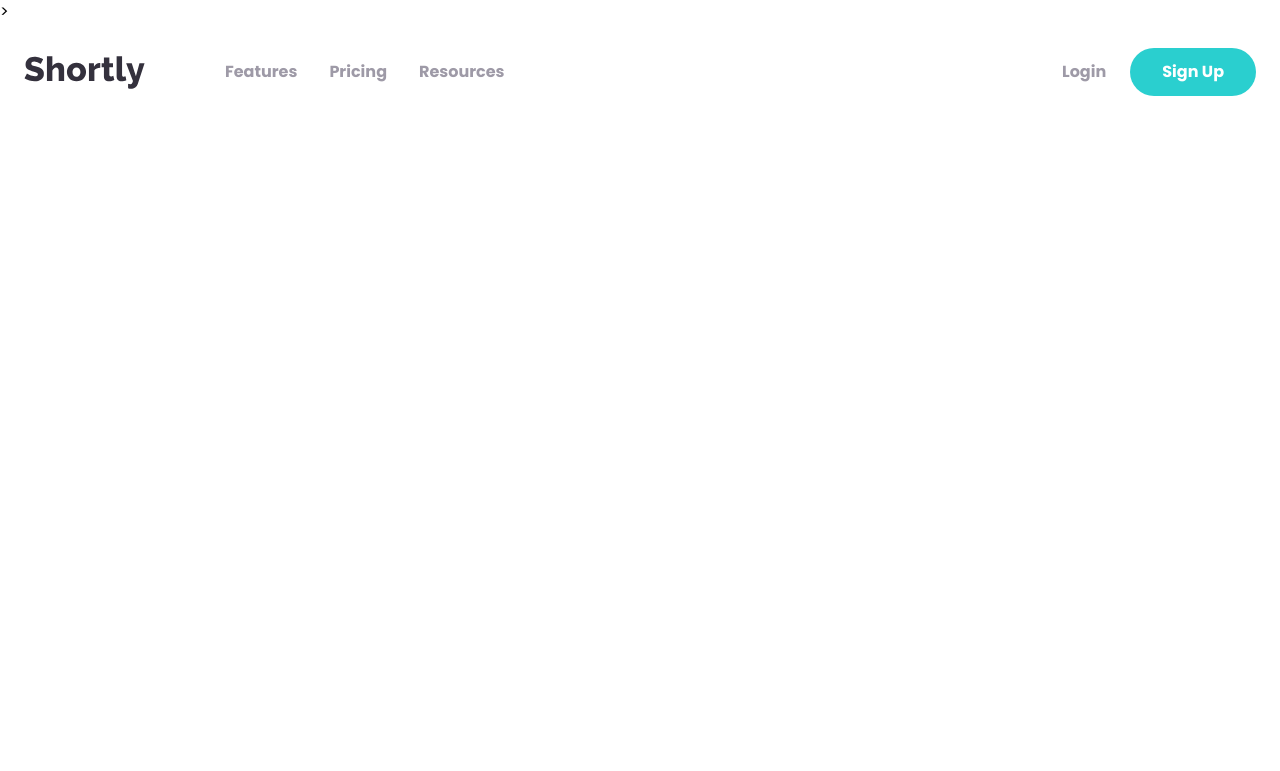
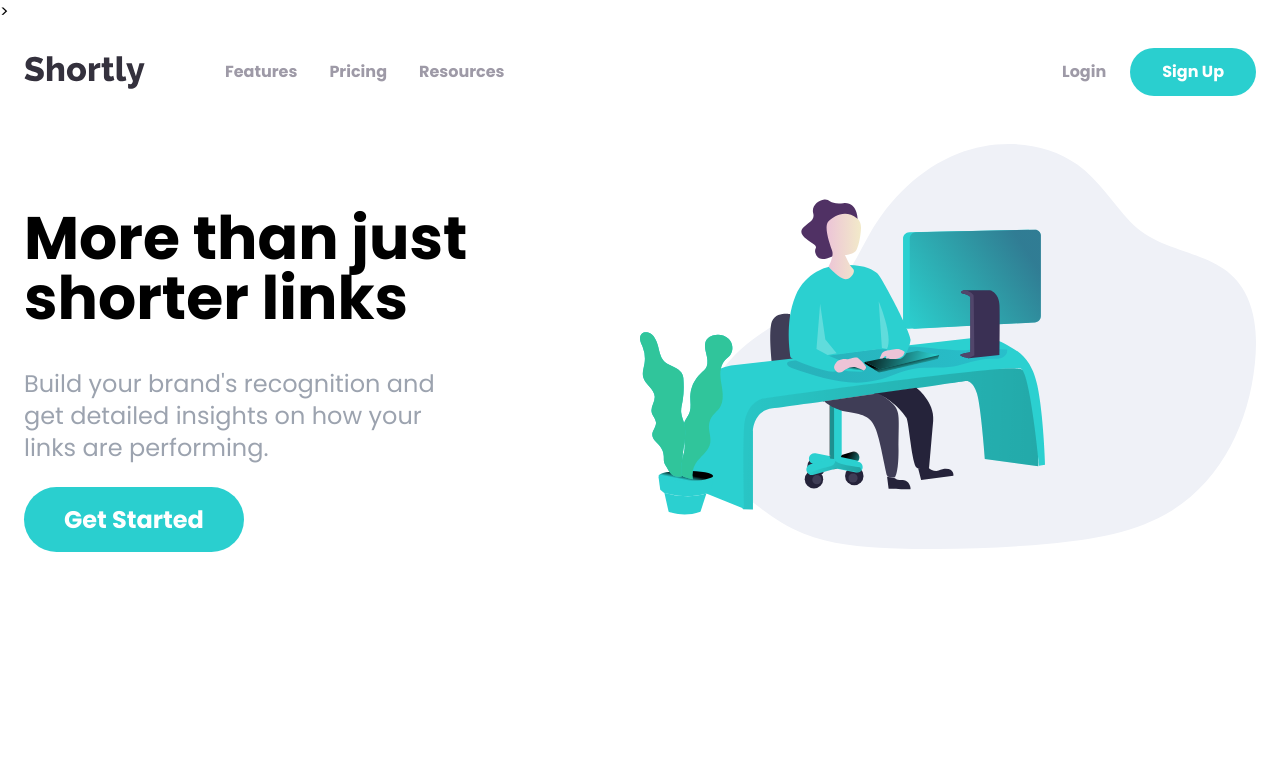
Before and after one commit to btsmith1212/shortly-website, a website: page index.html in a window 1280 px wide. Drawn offline with Linux system fonts and the light colour scheme.

Commit message:
added hero and content

```diff
--- a/index.html
+++ b/index.html
@@ -44,5 +44,27 @@
         </div>
         <!--mobile menu-->
     </nav>
+    <section id="hero">
+        <!--hero container-->
+        <div class="container flex flex-col-reverse mx-auto p-6 lg:flex-row">
+            <!--content container-->
+            <div class="flex-flex-col space-y-10 mb-44 lg:mt-16 xl:mb-52 lg:w-1/2">
+                <h1 class="text-5xl font-bold text-center lg:text-6xl lg:max-w-md lg:text-left">
+                    More than just shorter links
+                </h1>
+                <p class="text-2xl text-center text-gray-400 lg:max-w-md lg:text-left">
+                    Build your brand's recognition and get detailed insights on how your
+                    links are performing.
+                </p>
+                <div class="mx-auto lg:mx-0">
+                    <a href="#" class="py-5 px-10 text-2xl font-bold text-white bg-cyan rounded-full lg:py-4 hover:opacity-70">Get Started</a>
+                </div>
+            </div>
+            <!--image-->
+            <div class="mb-24 mx-auto md:w-180 lg:mb-0 lg:w-1/2">
+                <img src="images/illustration-working.svg" alt="">
+            </div>
+        </div>
+    </section>
 </body>
 </html>
```
Also changed, not shown: css/style.css.
